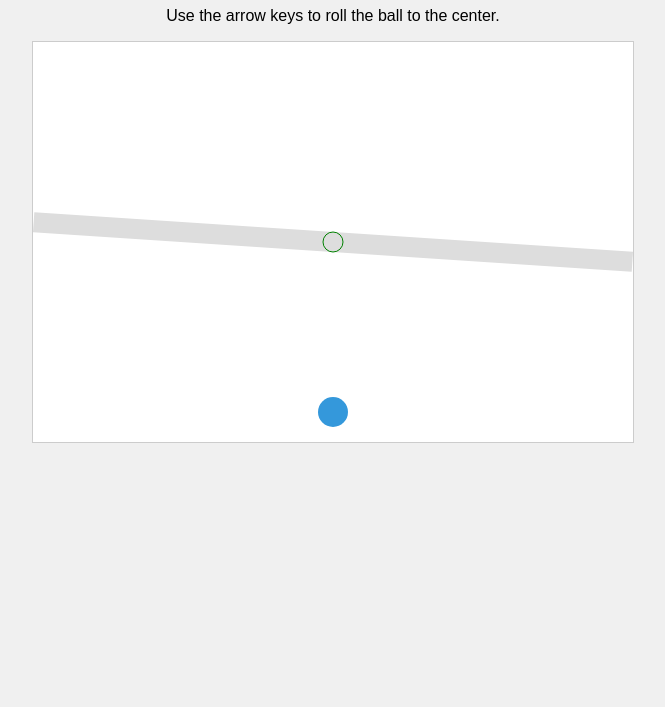
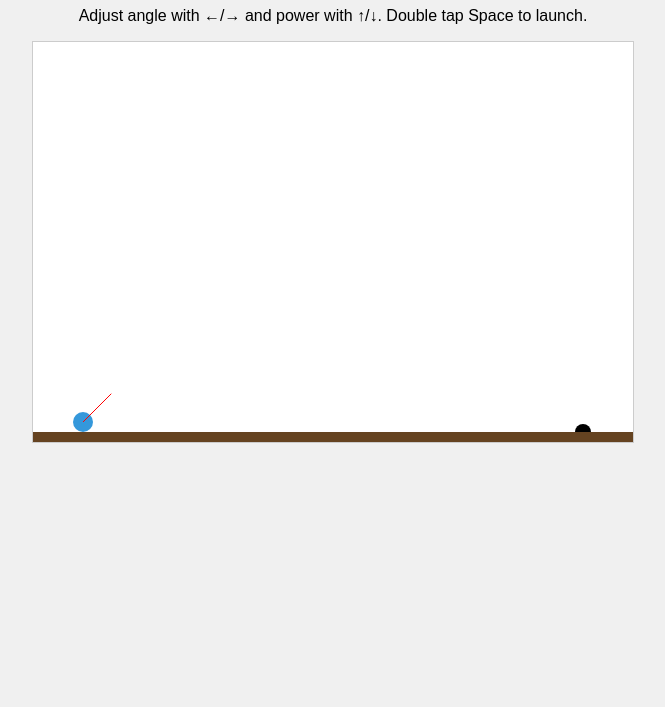
Before and after one commit to jdnick27/js-games, a plain HTML site: page index.html in a window 1280 px wide. Shown: the part 93-800 px from the top of the page, without its empty margins (307-972 px from the left). Drawn offline with Linux system fonts and the light colour scheme.

Commit message:
Transform into 2D golf game with angle and power selection

```diff
--- a/game.js
+++ b/game.js
@@ -2,65 +2,71 @@ const canvas = document.getElementById('game');
 const ctx = canvas.getContext('2d');
 
 const ball = {
-    x: canvas.width / 2,
-    y: canvas.height - 30,
-    radius: 15,
+  x: 50,
+  y: canvas.height - 20,
+  radius: 10,
   vx: 0,
-    vy: 0
+  vy: 0,
+  moving: false
 };
 
-const pole = {
-    angle: 0,
-    time: 0
-};
+let angle = Math.PI / 4; // aiming angle in radians
+let power = 20;          // launch power
+const GRAVITY = 0.4;
+const FRICTION = 0.99;
 
-const keys = { ArrowUp: false, ArrowDown: false, ArrowLeft: false, ArrowRight: false };
-const ACCEL = 0.2; // acceleration from input
-const FRICTION = 0.98; // friction to slow the ball
+let lastSpace = 0;
+const DOUBLE_TIME = 300; // ms for double click
 
-function rotateVector(x, y, angle) {
-    return {
-        x: x * Math.cos(angle) - y * Math.sin(angle),
-        y: x * Math.sin(angle) + y * Math.cos(angle)
-    };
+function launch() {
+  if (ball.moving) return;
+  ball.vx = Math.cos(angle) * power;
+  ball.vy = -Math.sin(angle) * power;
+  ball.moving = true;
 }
 
 function update() {
-    pole.time += 0.01;
-    pole.angle = Math.sin(pole.time) * 0.5; // wobbling floor
-
-    let ax = 0,
-        ay = 0;
-    if (keys.ArrowUp) ay -= 1;
-    if (keys.ArrowDown) ay += 1;
-    if (keys.ArrowLeft) ax -= 1;
-    if (keys.ArrowRight) ax += 1;
-
-    // rotate the acceleration by the pole angle
-    const rotated = rotateVector(ax, ay, pole.angle);
-    ball.vx += rotated.x * ACCEL;
-    ball.vy += rotated.y * ACCEL;
-
-    // apply friction
+  if (ball.moving) {
+    ball.vy += GRAVITY;
+    ball.x += ball.vx;
+    ball.y += ball.vy;
     ball.vx *= FRICTION;
     ball.vy *= FRICTION;
 
-    // update position
-    ball.x += ball.vx;
-    ball.y += ball.vy;
-
-    // keep ball within canvas bounds
-    ball.x = Math.max(ball.radius, Math.min(canvas.width - ball.radius, ball.x));
-    ball.y = Math.max(ball.radius, Math.min(canvas.height - ball.radius, ball.y));
+    if (ball.y + ball.radius > canvas.height - 10) {
+      ball.y = canvas.height - 10 - ball.radius;
+      ball.vy *= -0.5;
+      if (Math.abs(ball.vy) < 1) {
+        ball.vy = 0;
+        ball.vx *= 0.5;
+        if (Math.abs(ball.vx) < 0.5) {
+          ball.vx = 0;
+          ball.moving = false;
+        }
+      }
+    }
+  }
 }
 
-function drawFloor() {
-    ctx.save();
-    ctx.translate(canvas.width / 2, canvas.height / 2);
-    ctx.rotate(pole.angle);
-    ctx.fillStyle = '#ddd';
-    ctx.fillRect(-canvas.width / 2, -10, canvas.width, 20);
-    ctx.restore();
+function drawGround() {
+  ctx.fillStyle = '#654321';
+  ctx.fillRect(0, canvas.height - 10, canvas.width, 10);
+}
+
+function drawHole() {
+  const r = 8;
+  const hx = canvas.width - 50;
+  const hy = canvas.height - 10;
+  ctx.beginPath();
+  ctx.arc(hx, hy, r, Math.PI, Math.PI * 2);
+  ctx.fillStyle = 'black';
+  ctx.fill();
+
+  if (!ball.moving && Math.hypot(ball.x - hx, ball.y - hy + r) < r) {
+    ctx.fillStyle = 'green';
+    ctx.font = '24px Arial';
+    ctx.fillText('You win!', canvas.width / 2 - 50, canvas.height / 2);
+  }
 }
 
 function drawBall() {
@@ -70,45 +76,37 @@ function drawBall() {
   ctx.fill();
 }
 
-function drawGoal() {
-    const r = 10;
+function drawAim() {
+  if (ball.moving) return;
+  const len = power * 2;
+  ctx.strokeStyle = 'red';
   ctx.beginPath();
-    ctx.arc(canvas.width / 2, canvas.height / 2, r, 0, Math.PI * 2);
-    ctx.strokeStyle = 'green';
+  ctx.moveTo(ball.x, ball.y);
+  ctx.lineTo(ball.x + Math.cos(angle) * len, ball.y - Math.sin(angle) * len);
   ctx.stroke();
-}
-
-function drawWin() {
-    ctx.fillStyle = 'green';
-    ctx.font = '24px Arial';
-    ctx.fillText('You win!', canvas.width / 2 - 50, canvas.height / 2 - 30);
 }
 
 function loop() {
   ctx.clearRect(0, 0, canvas.width, canvas.height);
   update();
-    drawFloor();
-    drawGoal();
+  drawGround();
+  drawHole();
   drawBall();
-
-    const dx = ball.x - canvas.width / 2;
-    const dy = ball.y - canvas.height / 2;
-    if (Math.hypot(dx, dy) < 10) {
-        drawWin();
-    } else {
+  drawAim();
   requestAnimationFrame(loop);
-    }
 }
 
 window.addEventListener('keydown', (e) => {
-    if (e.code in keys) {
-        keys[e.code] = true;
+  if (e.code === 'ArrowLeft' && !ball.moving) angle -= 0.05;
+  if (e.code === 'ArrowRight' && !ball.moving) angle += 0.05;
+  if (e.code === 'ArrowUp' && !ball.moving) power = Math.min(power + 1, 50);
+  if (e.code === 'ArrowDown' && !ball.moving) power = Math.max(power - 1, 5);
+  if (e.code === 'Space') {
+    const now = performance.now();
+    if (now - lastSpace < DOUBLE_TIME) {
+      launch();
     }
-});
-
-window.addEventListener('keyup', (e) => {
-    if (e.code in keys) {
-        keys[e.code] = false;
+    lastSpace = now;
   }
 });
 
--- a/index.html
+++ b/index.html
@@ -3,12 +3,12 @@
 <head>
     <meta charset="UTF-8">
     <meta name="viewport" content="width=device-width, initial-scale=1.0">
-    <title>Balancing Ball Game</title>
+    <title>2D Golf Game</title>
     <link rel="stylesheet" href="style.css">
 </head>
 <body>
-    <h1>Balancing Ball</h1>
-    <p>Use the arrow keys to roll the ball to the center.</p>
+    <h1>2D Golf</h1>
+    <p>Adjust angle with ←/→ and power with ↑/↓. Double tap Space to launch.</p>
     <canvas id="game" width="600" height="400"></canvas>
     <script src="game.js"></script>
 </body>
```
Also changed, not shown: README.md. Lines whose indentation alone changed are shown as unchanged.
